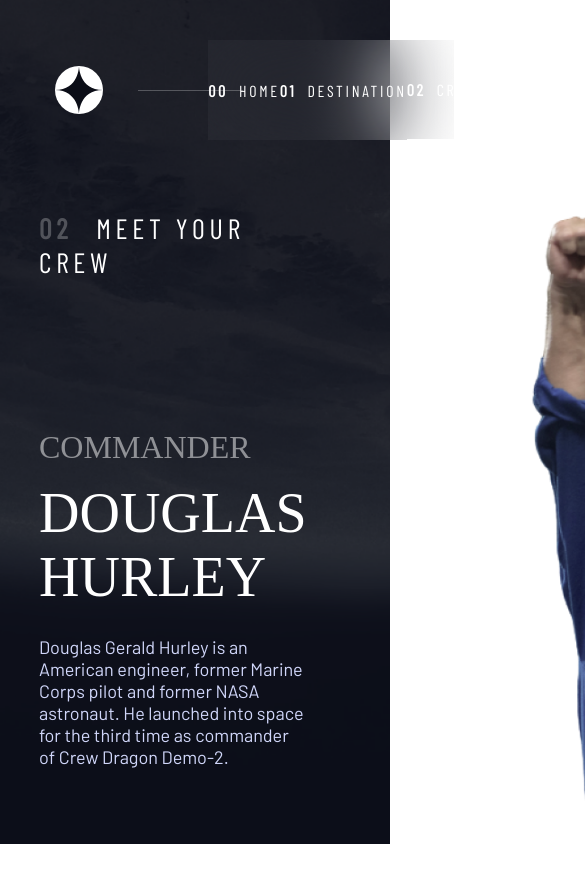
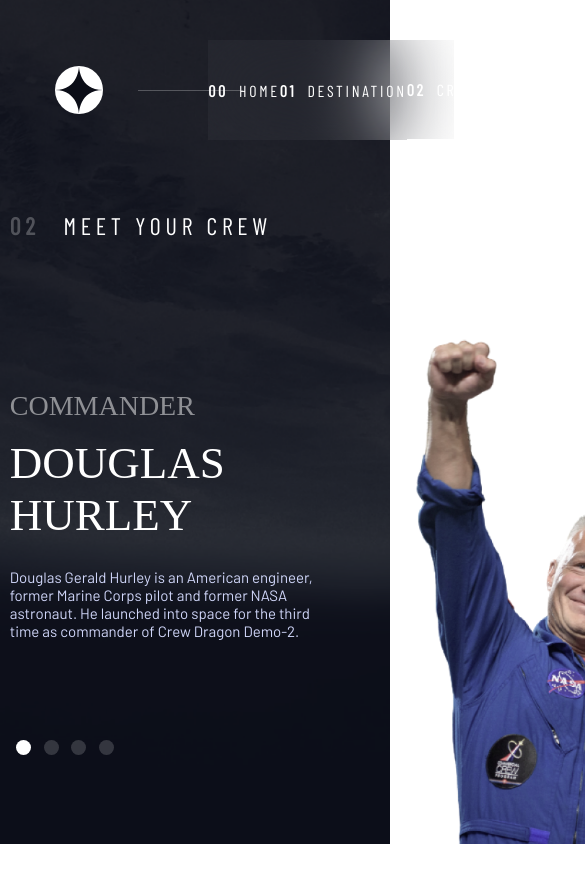
Before and after one commit to HenriqueeAl/Space, a Next.js app: page /crew in a window 390 px wide. Shown: the top 882 px of the page, 585 px wide, since content can reach past the window. After the commit the page ends 844 px from the top, so only its background shows below. Built offline with nearby package versions, Linux system fonts and the light colour scheme; a web font is replaced by a local one.

Commit message:
crew reponsive for 1000px

```diff
--- a/components/crewcontent/crew.module.scss
+++ b/components/crewcontent/crew.module.scss
@@ -4,6 +4,9 @@
     height: 75%;
     display: flex;
 
+    @media (max-width:1315px) {
+        width: 95%;
+    }
 
     .textmeet{
         font-family: 'Barlow Condensed';
@@ -12,6 +15,9 @@
         letter-spacing: 4.725px;
         color: white;
         padding-bottom: 150px;
+        @media (max-width:1100px) {
+            font-size: 24px;
+        }
         .number{
             mix-blend-mode: normal;
             opacity: 0.25;
@@ -29,6 +35,9 @@
             opacity: 0.5;
             padding-bottom: 15px;
             text-transform: uppercase;
+            @media (max-width:1100px) {
+                font-size: 28px;
+            }
         }
         h2{
             font-weight: 400;
@@ -36,6 +45,9 @@
             font-size: 56px;
             padding-bottom: 27px;
             text-transform: uppercase;
+            @media (max-width:1100px) {
+                font-size: 45px;
+            }
         }
         p{
             color: #D0D6F9;
@@ -43,6 +55,10 @@
             font-weight: 400;
             font-size: 18px;
             max-width: 445px;
+            @media (max-width:1100px) {
+                font-size: 15px;
+                max-width: 400px;
+            }
         }
         nav{
             padding-top: 100px;
@@ -65,10 +81,16 @@
     }
     .image{
         padding-left: 180px;
+        @media (max-width:1350px) {
+            padding-left: 50px;
+        }
         img{
             height: 75%;
             position: absolute;
             bottom: 0;
+            @media (max-width:1220px) {
+                height: 60%;
+            }
         }
     }
 }
```
